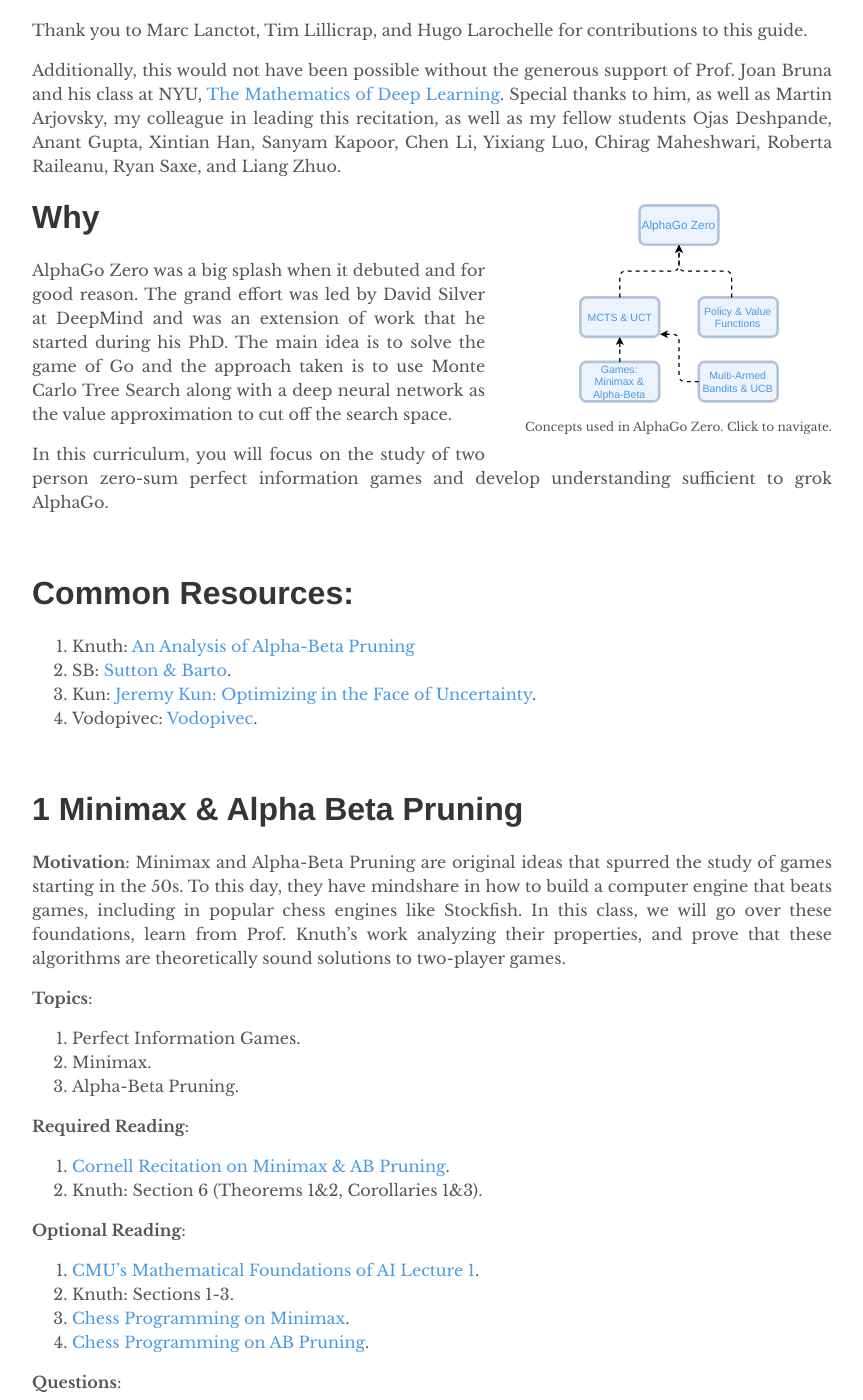
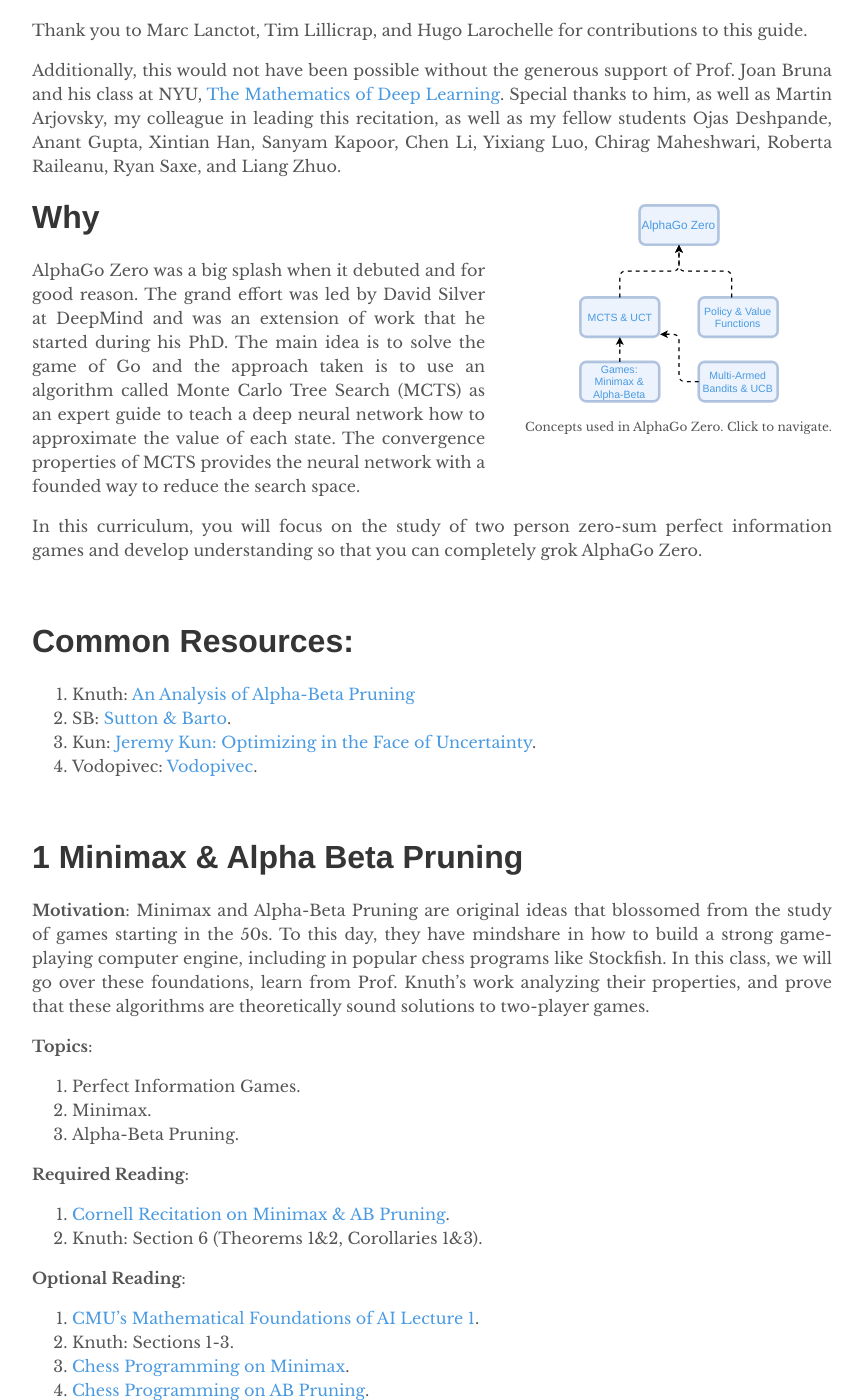
Before and after one commit to depthfirstlearning/depthfirstlearning.com, a Jekyll site: the page built from _posts/2018-06-27-AlphaGoZero.markdown, in a window 1280 px wide and 1400 px high, scrolled down 467 px. Shown: the whole window, without its empty margins (208-1071 px from the left). Built offline with Jekyll 4.4.1, drawn with Linux system fonts in a browser that asks for light colours; formulas are drawn with MathJax 3; some of the changed text lies outside the part shown.

Commit message:
more AG0

```diff
--- a/_posts/2018-06-27-AlphaGoZero.markdown
+++ b/_posts/2018-06-27-AlphaGoZero.markdown
@@ -29,11 +29,14 @@
 AlphaGo Zero was a big splash when it debuted and for good reason. The grand effort
 was led by David Silver at DeepMind and was an extension of work that he started
 during his PhD. The main idea is to solve the game of Go and the approach taken
-is to use Monte Carlo Tree Search along with a deep neural network as the value
-approximation to cut off the search space.
+is to use an algorithm called Monte Carlo Tree Search (MCTS) as an expert guide to teach
+a deep neural network how to approximate the value of each state. The convergence
+properties of MCTS provides the neural network with a founded way to reduce the
+search space.
 
 In this curriculum, you will focus on the study of two person zero-sum perfect
-information games and develop understanding sufficient to grok AlphaGo.
+information games and develop understanding so that you can completely grok
+AlphaGo Zero.
 
 <br />
 # Common Resources:
@@ -44,11 +47,11 @@
 
 <br />
 # 1 Minimax & Alpha Beta Pruning
-  **Motivation**: Minimax and Alpha-Beta Pruning are original ideas that spurred
-  the study of games starting in the 50s. To this day, they have mindshare in
-  how to build a computer engine that beats games, including in popular chess
-  engines like Stockfish. In this class, we will go over these foundations,
-  learn from Prof. Knuth's work analyzing their properties, and prove that these
+  **Motivation**: Minimax and Alpha-Beta Pruning are original ideas that blossomed
+  from the study of games starting in the 50s. To this day, they have mindshare
+  in how to build a strong game-playing computer engine, including in popular chess
+  programs like Stockfish. In this class, we will go over these foundations, learn
+  from Prof. Knuth's work analyzing their properties, and prove that these
   algorithms are theoretically sound solutions to two-player games.
 
   **Topics**:
@@ -116,7 +119,7 @@
   2. [UW Lecture Notes](https://courses.cs.washington.edu/courses/cse599s/14sp/scribes/lecture15/lecture15_draft.pdf)
 
   **Questions**:
-  1. SB: Exercises 2.3, 2.4, 2.6
+  1. SB: Exercises 2.3, 2.4, 2.6.
   2. SB: What are the pros and cons of the optimistic initial values method? (Section 2.6)
   3. Kun: In the proof for the expected cumulative regret of UCB1, why is delta(T) a trivial regret bound if the deltas are all the same?
      <details><summary>Solution</summary>
@@ -124,8 +127,11 @@
      </p>
      </details>
   4. Kun: Do you understand the argument for why the regret bound is O(sqrt(KTlog(T)))?
-     <details><summary>Solution</summary>
+     <details><summary>Hint</summary>
      <p>
+     What happens if you break the arms into those with regret \(< \sqrt{K\log{T}/T}\)
+     and those with regret \(\geq \sqrt{K\log{T}/T}\)? Can we use this to bound
+     the total regret?
      </p>
      </details>
   5. Reproduce the UCB1 algorithm in code with minimal supervision.
@@ -153,7 +159,7 @@
      2. SB: Sections 9.1, 9.2, 9.3*.
   2. Policy Function:
      1. SB: Sections 4.1, 4.2, 4.3.
-     2. SB: Sections 13.1, 13.2*, 13.3, 13.4
+     2. SB: Sections 13.1, 13.2*, 13.3, 13.4.
 
   **Optional Reading**:
   1. Sergey Levine: [Berkeley Fall'17: Policy Gradients](https://www.youtube.com/watch?v=tWNpiNzWuO8&feature=youtu.be) →  This is really good.
@@ -167,15 +173,23 @@
   2. What is the difference between off-policy and on-policy?
      <details><summary>Solution</summary>
      <p>
+     On-policy algorithms learn from the current policy's action decisions.
+     Off-policy algorithms learn from another arbitrary policy's actions. An
+     example of an on-policy algorithm is SARSA or REINFORCE. An example of an
+     off-policy algorithm is Q-Learning.
      </p>
      </details>
-  3. SB: Exercises 3.13, 3.14, 3.15, 3.20, 4.3
-  4. SB: Exercise 4.6 - How would policy iteration be defined for action values? Give a complete algorithm for computing q∗, analogous to that on page 65 for computing v∗.
+  3. SB: Exercises 3.13, 3.14, 3.15, 3.20, 4.3.
+  4. SB: Exercise 4.6 - How would policy iteration be defined for action values?
+  Give a complete algorithm for computing $$q^{*}$$, analogous to that on page 65
+  for computing $$v^{*}$$.
        <details><summary>Solution</summary>
        <p>
        </p>
        </details>
-  5. SB: Exercise 13.2 - Prove that (TODO: Insert 13.7 equation) using the definitions and elementary calculus.
+  5. SB: Exercise 13.2 - Prove that the eligibility vector
+  $$\nabla_{\theta} \ln \pi (a | s, \theta) = x(s, a) - \sum_{b} \pi (b | s, \theta)x(s, b)$$
+  using the definitions and elementary calculus.
        <details><summary>Solution</summary>
        <p>
        </p>
@@ -217,9 +231,10 @@
      <li>Backup: Backup the reward along the path taken according to the tree policy.</li>
      </ol>
      </details>
-  2. What characteristics make MCTS a good choice?
+  2. What characteristics make MCTS a good choice to implement for a game?
   3. What are examples of domain knowledge default policies in Go?
-  4. Why is UCT optimal? Can you prove that the failure probability at the root converges to zero at a polynomial rate in the number of games simulated?
+  4. Why is UCT optimal? Can you prove that the failure probability at the root
+  converges to zero at a polynomial rate in the number of games simulated?
      <details><summary>Solution</summary>
      <p>
      </p>
@@ -252,6 +267,27 @@
   2. UCT can be described in RL terms as the following "The original UCT searches
   identically as an offline on-policy every-visit MC control algorithm that uses
   UCB1 as the policy." What do each of these terms mean?
+     <details><summary>Solution</summary>
+     <ol>
+     <li>
+     UCT is trained on-policy, which means it improves the policy used to make the
+     action decisions, i.e. UCB1.
+     </li>
+     <li>
+     The offline means that we can't learn until after the episode is completed.
+     An alternative online algorithm would learn while the episode was running.
+     </li>
+     <li>
+     Every-visit versus first-visit decides if we are going to update a state for
+     every time it's accessed in an episode or just the first time. The original
+     UCT algorithm did every-visit. Subsequent versions relaxed this.
+     </li>
+     <li>
+     MC control means that we are using Monte Carlo as the policy, i.e. we use
+     the average value of the state as the true value.
+     </li>
+     </ol>
+     </details>
   3. What is a Representation Policy? Give an example not described in the text.
   4. What is a Control Policy? Give an example not described in the text.
 
@@ -278,5 +314,7 @@
   4. [Mastering Chess and Shogi by Self-Play with a General Reinforcement Learning Algorithm](https://arxiv.org/abs/1712.01815)
 
   **Questions**:
-  1. What were the differences between the two papers "Mastering the Game of Go Without Human Knowledge" and "Thinking Fast and Slow with Deep Learning and Tree Search"?
-  2. What was common to both of "Mastering the Game of Go Without Human Knowledge" and "Thinking Fast and Slow with Deep Learning and Tree Search"?
+  1. What were the differences between the two papers "Mastering the Game of Go
+  Without Human Knowledge" and "Thinking Fast and Slow with Deep Learning and Tree Search"?
+  2. What was common to both of "Mastering the Game of Go Without Human Knowledge"
+  and "Thinking Fast and Slow with Deep Learning and Tree Search"?
```
